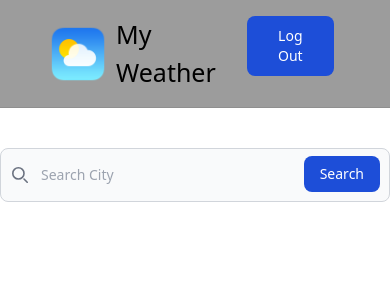
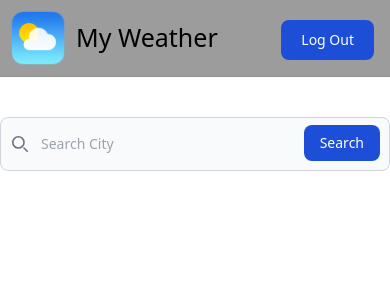
Before and after one commit to Hil-Patel/My-Weather, a React (Create React App) app: page /home in a window 390 px wide. Shown: the top 300 px of the page. Built offline with nearby package versions, Linux system fonts and the light colour scheme.

Commit message:
improving css

```diff
--- a/src/assets/style.css
+++ b/src/assets/style.css
@@ -81,7 +81,9 @@
 
 @media only screen and (max-width: 600px) {
 
-
+    nav{
+        padding: .5rem .5rem;
+    }
     .title {
         align-items: center;
         gap: 0.5rem;
@@ -97,6 +99,7 @@
 
     .butn {
         flex-direction: column;
+        align-items: center;
         gap: 0.1rem;
         width: 8rem;
     }
--- a/src/components/LogOut.jsx
+++ b/src/components/LogOut.jsx
@@ -5,7 +5,7 @@
   return (
     <div>
       <Link to={"/"}>
-        <button type="button" className="text-white bg-blue-700 hover:bg-blue-800 focus:ring-4 focus:ring-blue-300 font-medium rounded-lg text-sm px-5 py-2.5 me-2 mb-2 dark:bg-blue-600 dark:hover:bg-blue-700 focus:outline-none dark:focus:ring-blue-800">Log Out</button>
+        <button type="button" className="text-white mt-3 bg-blue-700 hover:bg-blue-800 focus:ring-4 focus:ring-blue-300 font-medium rounded-lg text-sm px-5 py-2.5 me-2 mb-2 dark:bg-blue-600 dark:hover:bg-blue-700 focus:outline-none dark:focus:ring-blue-800">Log Out</button>
       </Link>
     </div>
   )
```
